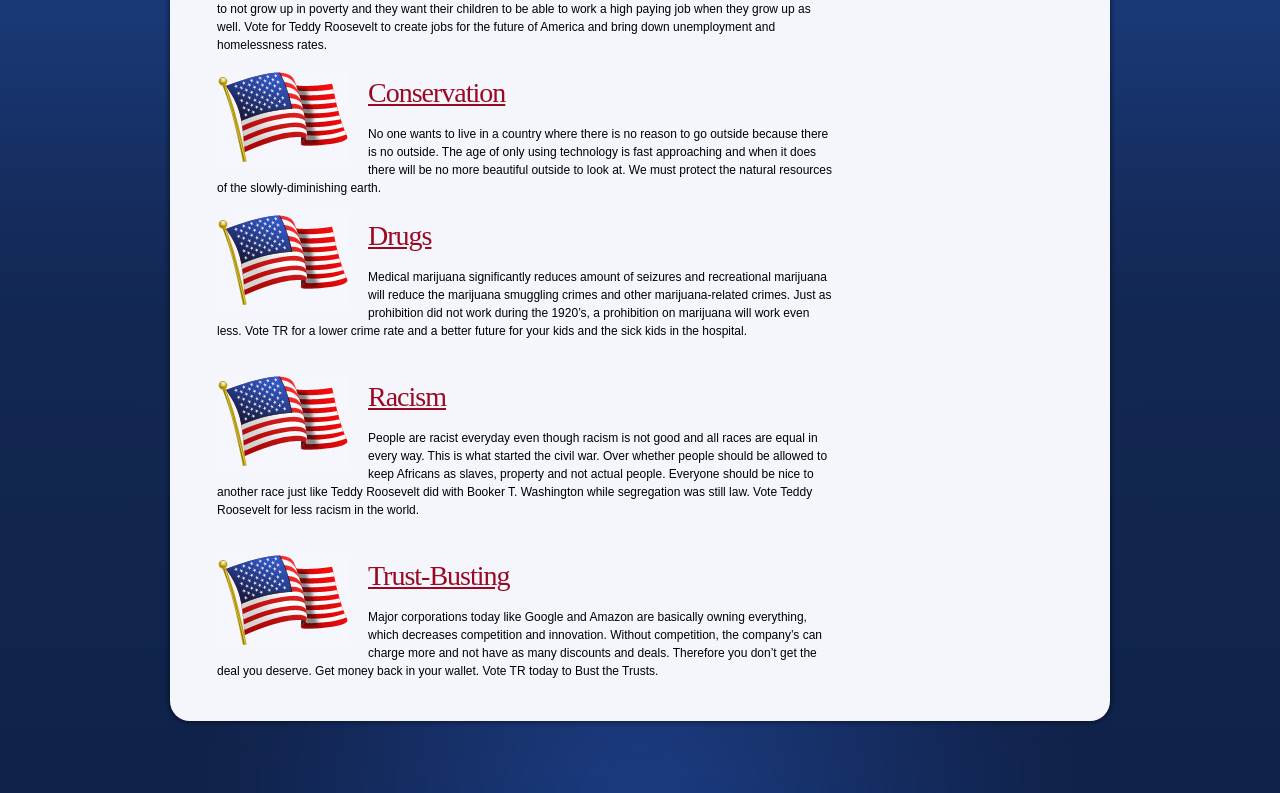
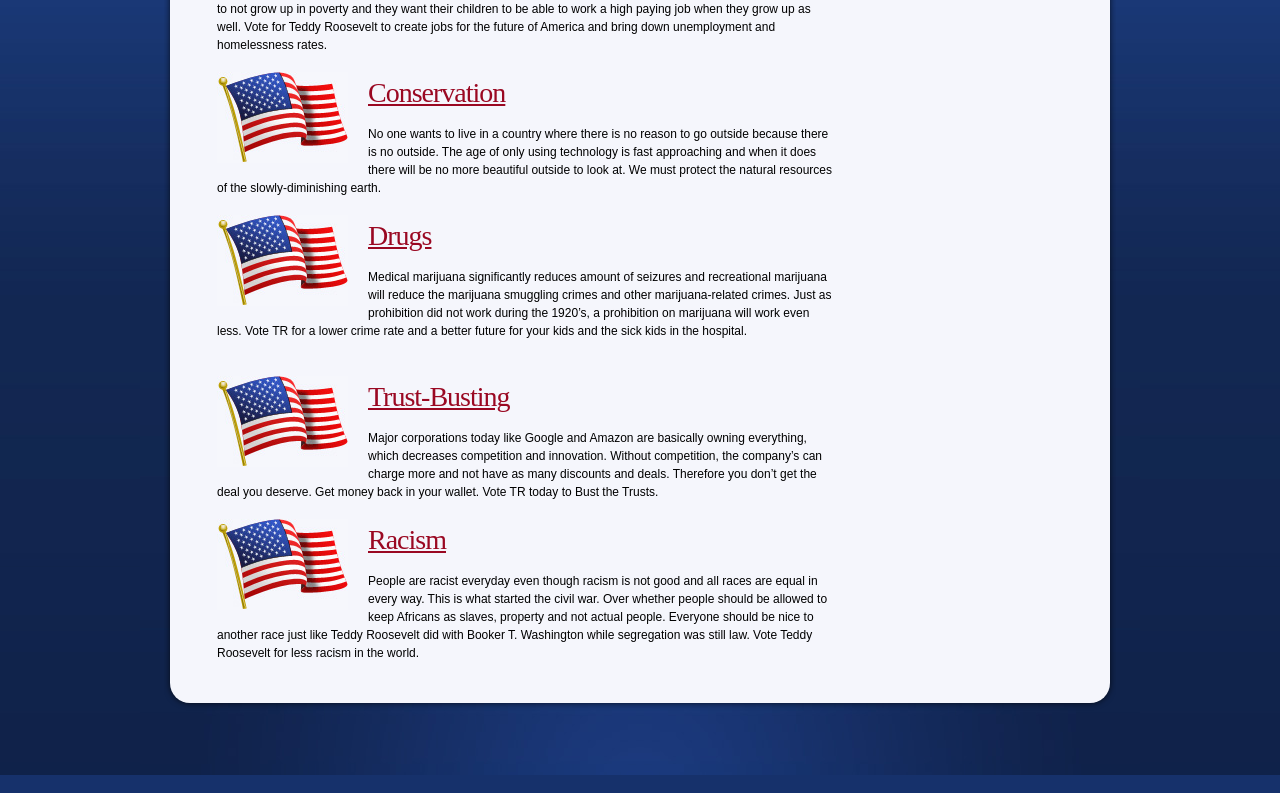
Before and after one commit to teddyroosevelt618/teddyroosevelt618.github.io, a plain HTML site: page Goals.html in a window 1280 px wide. Shown: the part 705-1498 px from the top of the page. Drawn offline with Linux system fonts and the light colour scheme.

Commit message:
Update Goals.html

```diff
--- a/Goals.html
+++ b/Goals.html
@@ -73,15 +73,16 @@
   Medical marijuana significantly reduces amount of seizures and recreational marijuana will reduce the marijuana smuggling crimes and other marijuana-related crimes. Just as prohibition did not work during the 1920’s, a prohibition on marijuana will work even less. Vote TR for a lower crime rate and a better future for your kids and the sick kids in the hospital.
 </p>
 </p><figure class="left marg_right1"><img src="images/page1_img1.jpg" alt=""></figure>
+<a id="t"><h2>Trust-Busting</h2></a>
+<p>
+  Major corporations today like Google and Amazon are basically owning everything, which decreases competition and innovation. Without competition, the company’s can charge more and not have as many discounts and deals. Therefore you don’t get the deal you deserve. Get money back in your wallet. Vote TR today to Bust the Trusts.
+</p>
+<figure class="left marg_right1"><img src="images/page1_img1.jpg" alt=""></figure>
 <a id="r"><h2>Racism</h2></a>
 <p>
   People are racist everyday even though racism is not good and all races are equal in every way. This is what started the civil war. Over whether people should be allowed to keep Africans as slaves, property and not actual people. Everyone should be nice to another race just like Teddy Roosevelt did with Booker T. Washington while segregation was still law. Vote Teddy Roosevelt for less racism in the world.
 </p>
-</p><figure class="left marg_right1"><img src="images/page1_img1.jpg" alt=""></figure>
-<a id="t"><h2>Trust-Busting</h2></a>
-<p>
-  Major corporations today like Google and Amazon are basically owning everything, which decreases competition and innovation. Without competition, the company’s can charge more and not have as many discounts and deals. Therefore you don’t get the deal you deserve. Get money back in your wallet. Vote TR today to Bust the Trusts.
-</p></div>
+</div>
                     </div>
 
                   </div>
```
